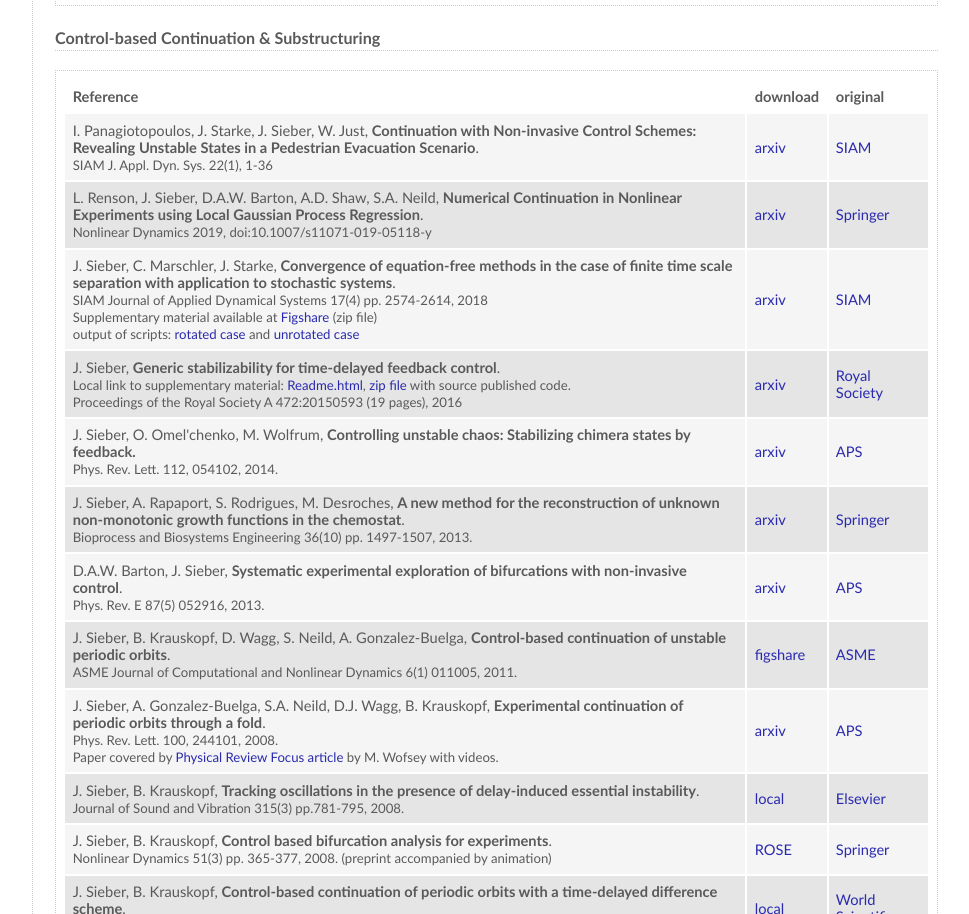
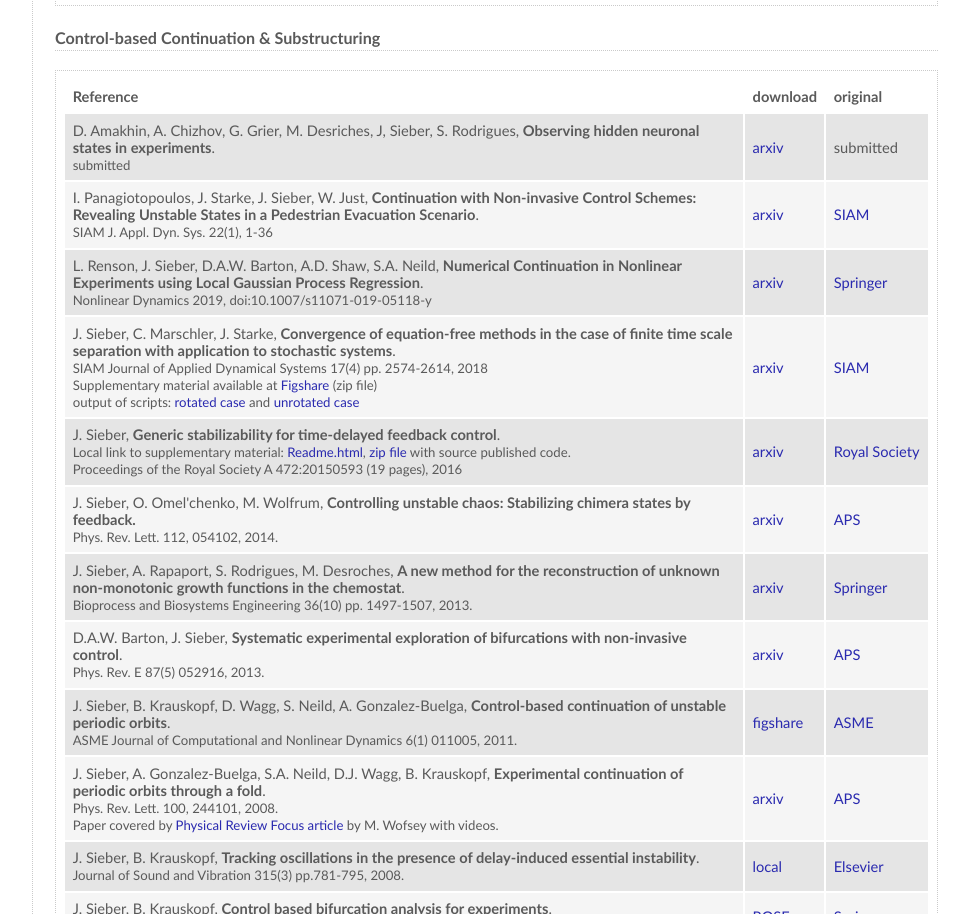
Before and after one commit to jansieber/jansieber.github.io, a plain HTML site: page publications_jan_sieber.html in a window 1280 px wide. Shown: the part 1277-2191 px from the top of the page, without its empty margins (276-1245 px from the left). Drawn offline with Linux system fonts and the light colour scheme.

Commit message:
added Amakhin et al preprint

```diff
--- a/publications_jan_sieber.html
+++ b/publications_jan_sieber.html
@@ -127,6 +127,14 @@
 			<th>download</th>
 			<th>original</th>
 			</tr>
+
+			<tr class="rowA">
+			<td> D. Amakhin, A. Chizhov, G. Grier, M. Desriches, J, Sieber, S. Rodrigues, <strong>Observing hidden neuronal states in experiments</strong>.<br /><small>submitted</small>
+			<small></small></td>
+			<td><a href="https://arxiv.org/abs/2308.15477">arxiv</a></td>
+			<td>submitted</a></td>
+			</tr>
+
 
 			<tr class="rowB">
 			<td> I. Panagiotopoulos, J. Starke, J. Sieber, W. Just, <strong>Continuation with Non-invasive Control Schemes: Revealing Unstable States in a Pedestrian Evacuation Scenario</strong>.<br /><small>SIAM J. Appl. Dyn. Sys. 22(1), 1-36</small>
```
